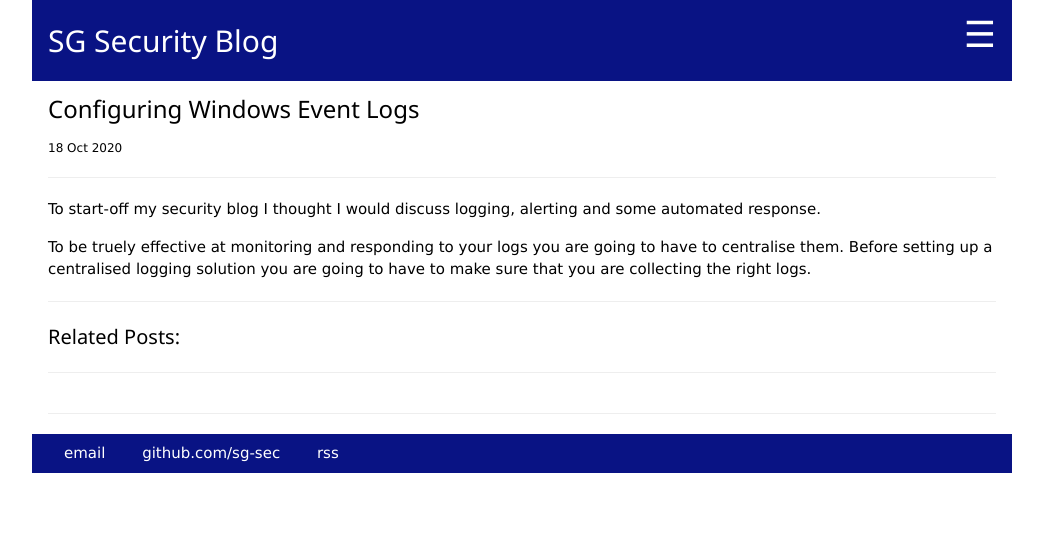
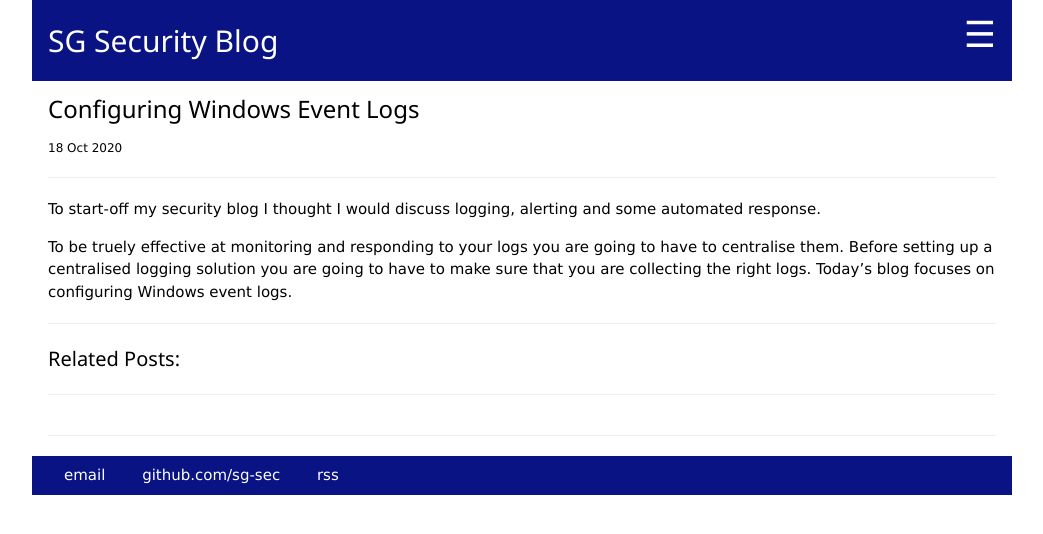
Before and after one commit to sg-sec/sg-sec.github.io, a Jekyll site: the page built from _posts/2020-10-18-Configuring_Windows_Event_Logs.md, in a window 1280 px wide. Shown: the top 534 px of the page, without its empty margins (118-1161 px from the left). Built offline with Jekyll 4.4.1, drawn with Linux system fonts in a browser that asks for light colours.

Commit message:
Update 2020-10-18-Configuring_Windows_Event_Logs.md

```diff
--- a/_posts/2020-10-18-Configuring_Windows_Event_Logs.md
+++ b/_posts/2020-10-18-Configuring_Windows_Event_Logs.md
@@ -10,4 +10,4 @@ date: 2020-10-18
 
 To start-off my security blog I thought I would discuss logging, alerting and some automated response.
 
-To be truely effective at monitoring and responding to your logs you are going to have to centralise them. Before setting up a centralised logging solution you are going to have to make sure that you are collecting the right logs.
+To be truely effective at monitoring and responding to your logs you are going to have to centralise them. Before setting up a centralised logging solution you are going to have to make sure that you are collecting the right logs.  Today's blog focuses on configuring Windows event logs.
```
